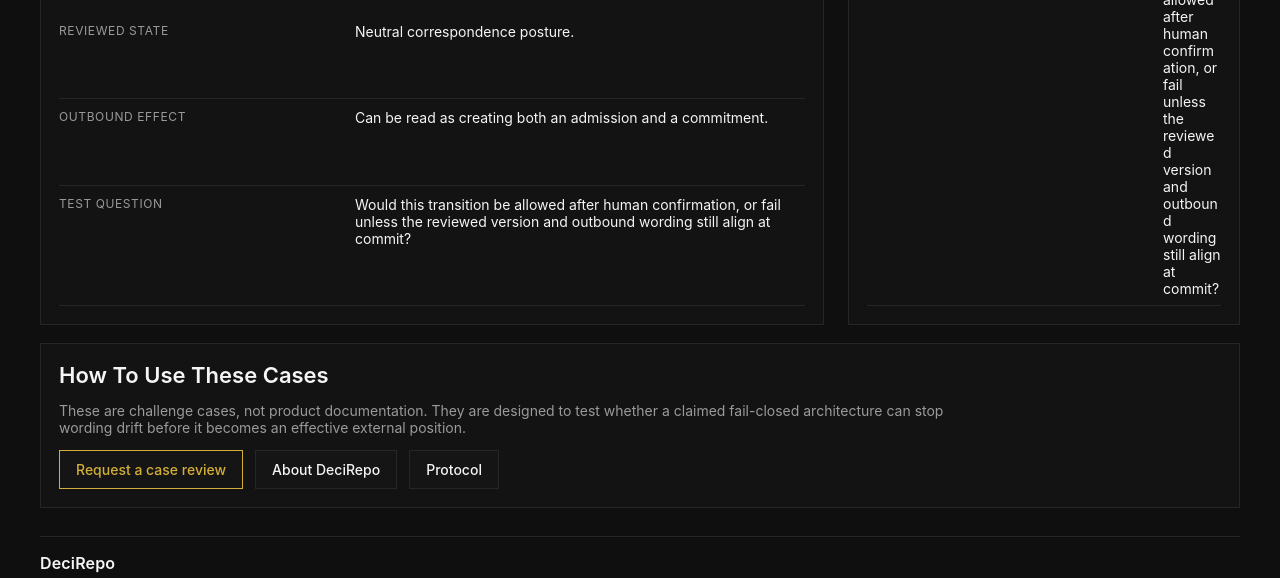
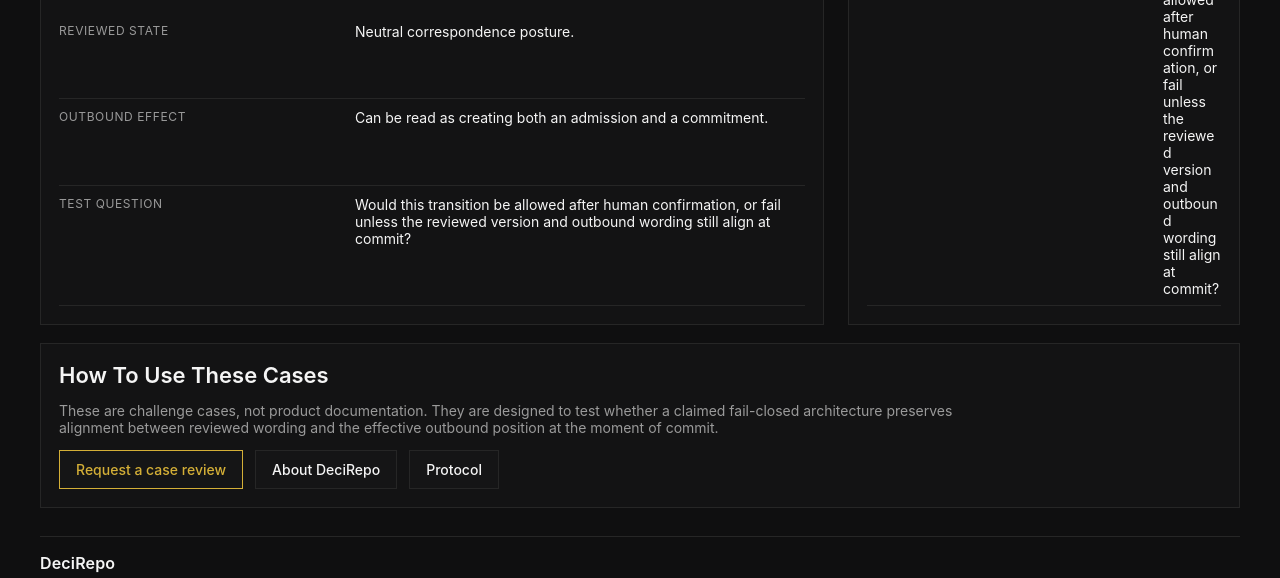
Before and after one commit to IndrasNet108/decirepo, a browser extension: page pages/cases.html in a window 1280 px wide. Shown: the part 1134-1712 px from the top of the page. Drawn offline with Linux system fonts and the light colour scheme.

Commit message:
site: soften cases wording for DLX review

```diff
--- a/pages/cases.html
+++ b/pages/cases.html
@@ -92,7 +92,7 @@ Modified version before send:
 
       <section class="panel">
         <h2 class="section-title">How To Use These Cases</h2>
-        <p class="section-subtitle section-wrap">These are challenge cases, not product documentation. They are designed to test whether a claimed fail-closed architecture can stop wording drift before it becomes an effective external position.</p>
+        <p class="section-subtitle section-wrap">These are challenge cases, not product documentation. They are designed to test whether a claimed fail-closed architecture preserves alignment between reviewed wording and the effective outbound position at the moment of commit.</p>
         <div class="button-row tight">
           <a class="btn btn-gold" href="mailto:info@indrasnet.ee?subject=DeciRepo%20Case%20Challenge">Request a case review</a>
           <a class="btn" href="./about.html">About DeciRepo</a>
```
